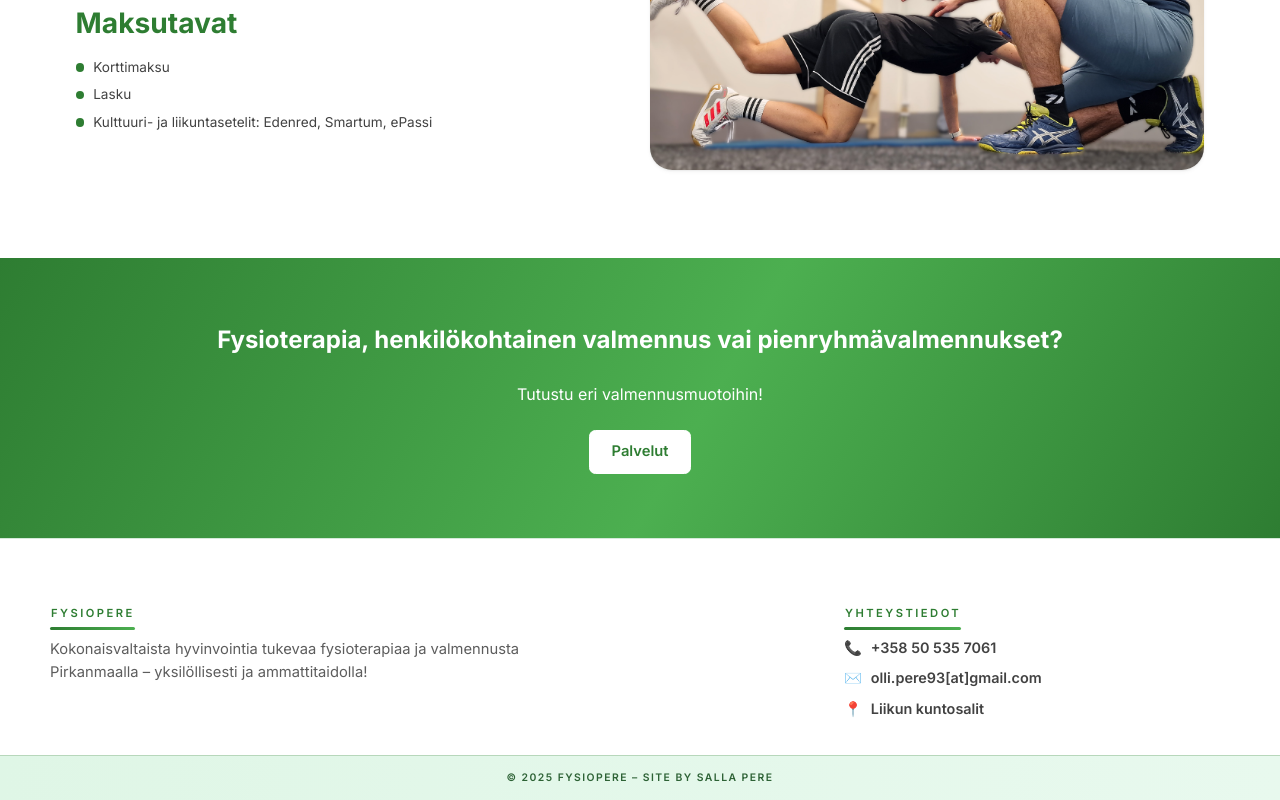
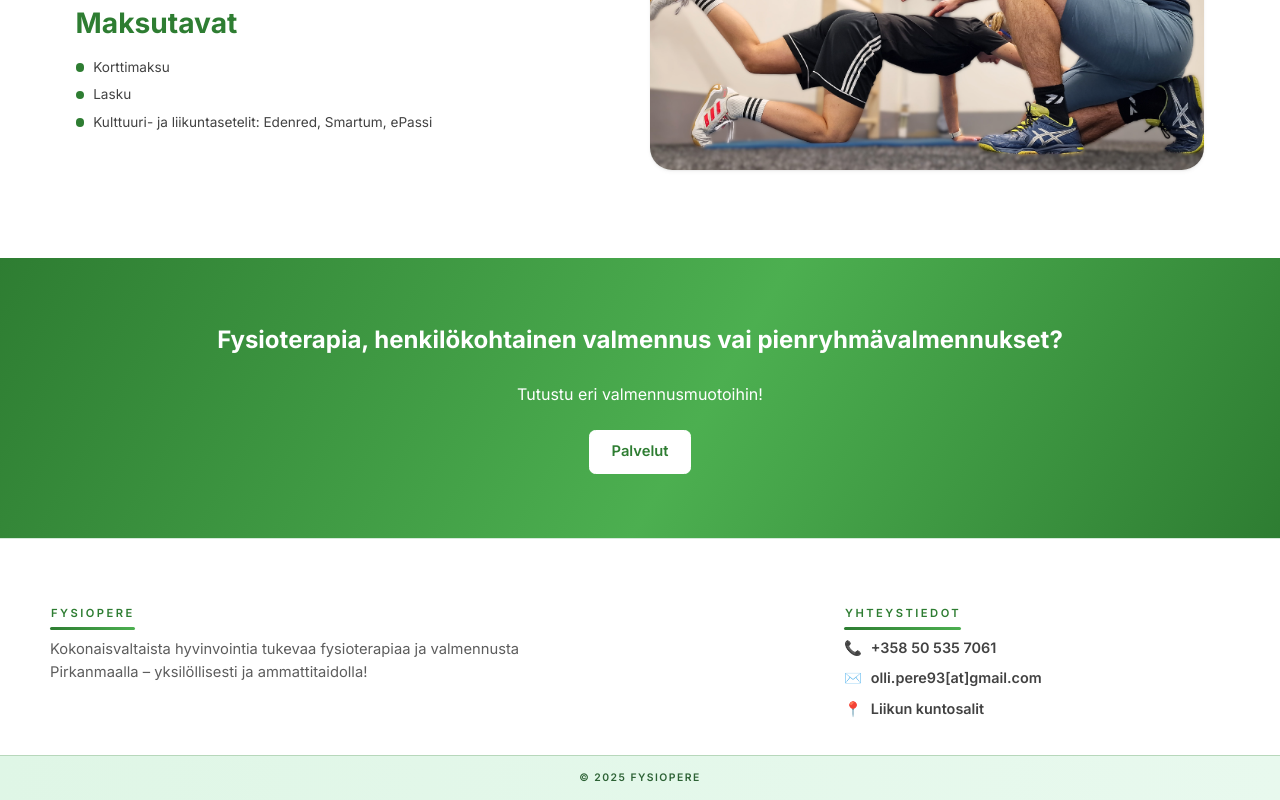
Before and after one commit to SPcoder-12/fysiopere, a plain HTML site: page contact.html in a window 1280 px wide. Shown: the part 509-1309 px from the top of the page. Drawn offline with Linux system fonts and the light colour scheme.

Commit message:
edit footer

```diff
--- a/contact.html
+++ b/contact.html
@@ -67,7 +67,7 @@
         </ul>
       </div>
     </div>
-  <div class="footer-bottom"><div class="container footer-bottom-inner">© 2025 FysioPere – Site by Salla Pere</div></div>
+  <div class="footer-bottom"><div class="container footer-bottom-inner">© 2025 FysioPere</div></div>
   </footer>
   <script src="script.js" defer></script>
 </body>
```
Also changed, not shown: expert.html (+1 -1 lines), index.html (+1 -1 lines), prices.html (+1 -1 lines), services.html (+1 -1 lines).
